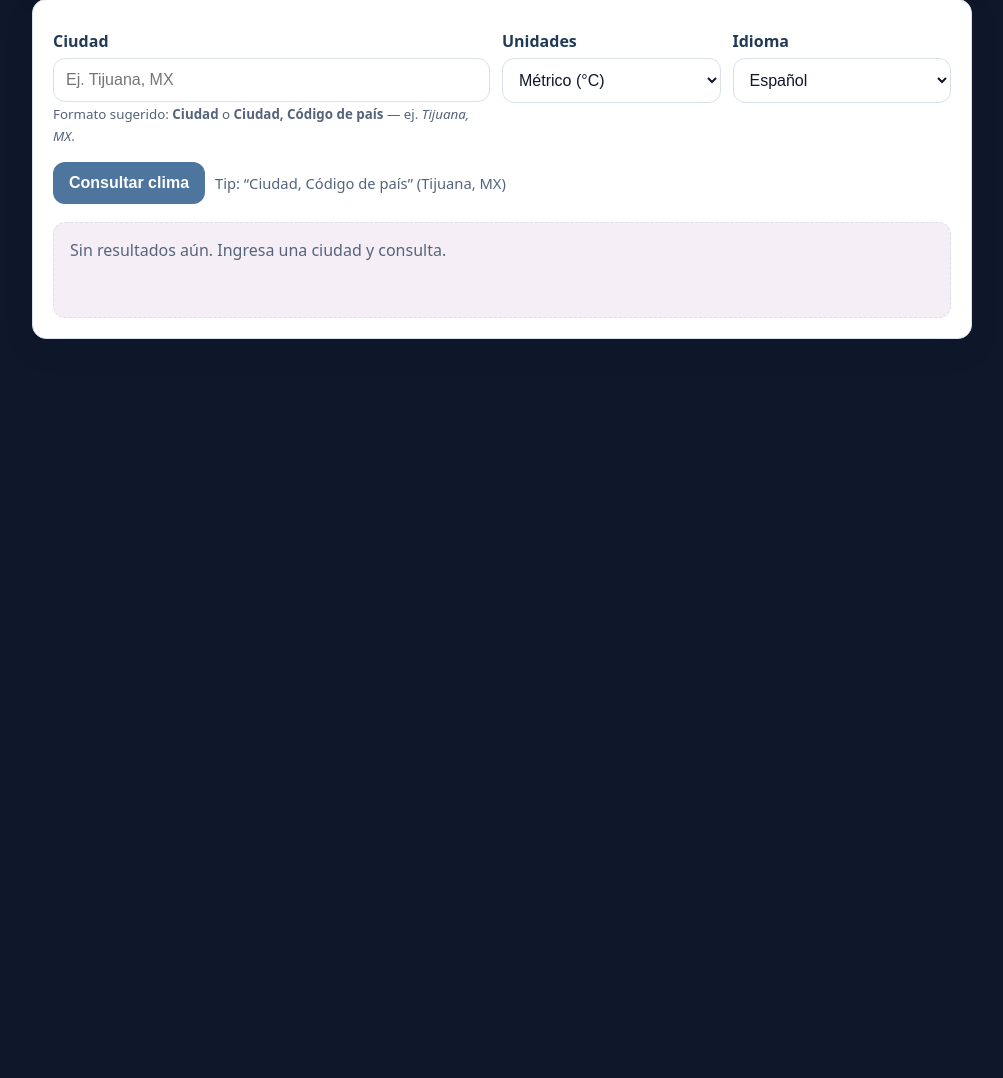
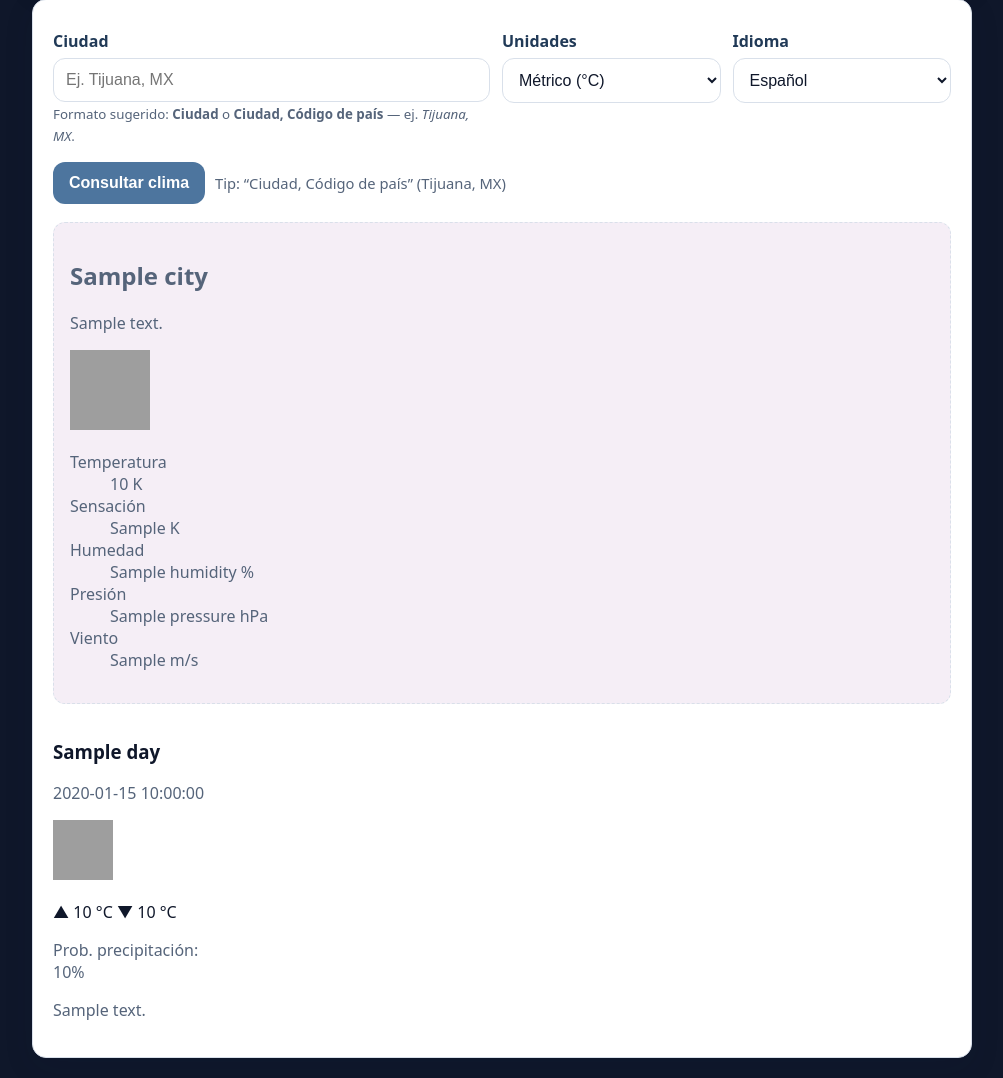
Before and after one commit to Ezequiel-Villa/clima-rapido-web, a Flask app: template templates/index.html in a window 1280 px wide. Shown: the part 119-1197 px from the top of the page, without its empty margins (138-1141 px from the left). Before the commit the page ends 458 px from the top, so only its background shows below. Run offline with Flask 3, Linux system fonts and the light colour scheme; the template is opened without the code that fills it: most values are stand-ins (such as "Sample title", 1, 10 or a date in 2020); grey boxes are pictures that could not be loaded.

Commit message:
Render server weather data in index template

```diff
--- a/templates/index.html
+++ b/templates/index.html
@@ -77,11 +77,110 @@
 
       <!-- Resultado dinámico (clima actual) -->
       <div id="result" class="result muted" aria-live="polite">
-        Sin resultados aún. Ingresa una ciudad y consulta.
+        {% if error %}
+          <div class="error" role="alert">
+            <strong>Ocurrió un error:</strong>
+            <span>{{ error }}</span>
+          </div>
+        {% elif result %}
+          {% set temp_unit = "°C" if result.units == "metric" else "°F" if result.units == "imperial" else "K" %}
+          <article class="weather-current">
+            <header class="weather-header">
+              <div class="weather-location">
+                <h2>{{ result.city }}</h2>
+                <p class="muted">{{ result.desc | capitalize }}</p>
+              </div>
+              {% if result.icon %}
+                <img
+                  src="https://openweathermap.org/img/wn/{{ result.icon }}@2x.png"
+                  alt="Icono del clima: {{ result.desc }}"
+                  width="80"
+                  height="80"
+                  loading="lazy"
+                />
+              {% endif %}
+            </header>
+            <dl class="weather-details">
+              {% if result.temp is not none %}
+                <div>
+                  <dt>Temperatura</dt>
+                  <dd>{{ result.temp }} {{ temp_unit }}</dd>
+                </div>
+              {% endif %}
+              {% if result.feels_like is not none %}
+                <div>
+                  <dt>Sensación</dt>
+                  <dd>{{ result.feels_like }} {{ temp_unit }}</dd>
+                </div>
+              {% endif %}
+              {% if result.humidity is not none %}
+                <div>
+                  <dt>Humedad</dt>
+                  <dd>{{ result.humidity }} %</dd>
+                </div>
+              {% endif %}
+              {% if result.pressure is not none %}
+                <div>
+                  <dt>Presión</dt>
+                  <dd>{{ result.pressure }} hPa</dd>
+                </div>
+              {% endif %}
+              {% if result.wind_speed is not none %}
+                <div>
+                  <dt>Viento</dt>
+                  <dd>
+                    {{ result.wind_speed }}
+                    {% if result.units == "imperial" %}mph{% else %}m/s{% endif %}
+                  </dd>
+                </div>
+              {% endif %}
+            </dl>
+            {% if from_cache %}
+              <p class="muted cache-indicator">Datos servidos desde caché.</p>
+            {% endif %}
+          </article>
+        {% else %}
+          <p>Sin resultados aún. Ingresa una ciudad y consulta.</p>
+        {% endif %}
       </div>
 
       <!-- Pronóstico 5 días (se inserta por JS) -->
-      <div id="forecast" aria-live="polite"></div>
+      <div id="forecast" aria-live="polite">
+        {% if forecast5 %}
+          <section class="forecast-grid">
+            {% for day in forecast5 %}
+              <article class="forecast-day">
+                <header>
+                  <h3>{{ day.day }}</h3>
+                  <p class="muted">{{ day.date }}</p>
+                </header>
+                {% if day.icon %}
+                  <img
+                    src="https://openweathermap.org/img/wn/{{ day.icon }}@2x.png"
+                    alt="Pronóstico: {{ day.desc }}"
+                    width="60"
+                    height="60"
+                    loading="lazy"
+                  />
+                {% endif %}
+                <p class="forecast-temps">
+                  <span class="max">▲ {{ day.temp_max }} {% if result and result.units == "imperial" %}°F{% else %}°C{% endif %}</span>
+                  <span class="min">▼ {{ day.temp_min }} {% if result and result.units == "imperial" %}°F{% else %}°C{% endif %}</span>
+                </p>
+                {% if day.pop is not none %}
+                  <p class="muted">Prob. precipitación: {{ (day.pop * 100) | round(0) }}%</p>
+                {% endif %}
+                {% if day.desc %}
+                  <p class="muted">{{ day.desc | capitalize }}</p>
+                {% endif %}
+              </article>
+            {% endfor %}
+          </section>
+          {% if from_cache %}
+            <p class="muted cache-indicator">Pronóstico obtenido desde caché.</p>
+          {% endif %}
+        {% endif %}
+      </div>
     </section>
 
     <!-- Historial de búsquedas (se inserta por JS) -->
```
